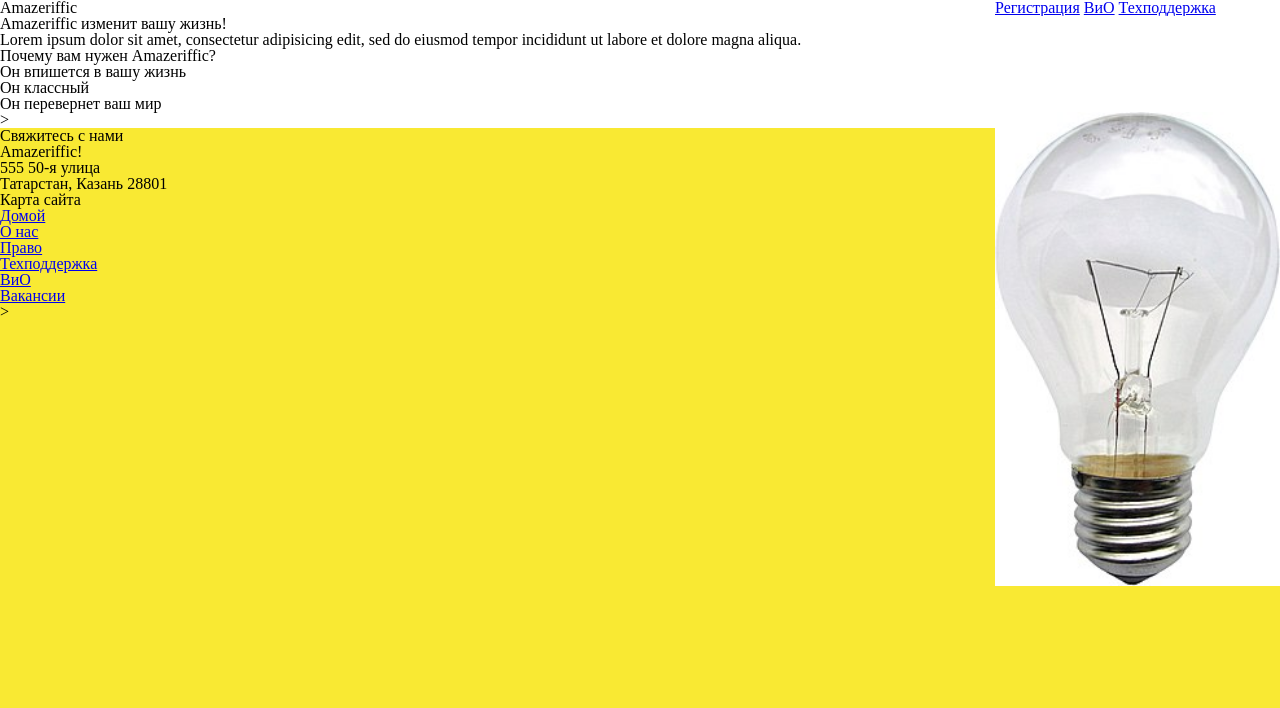
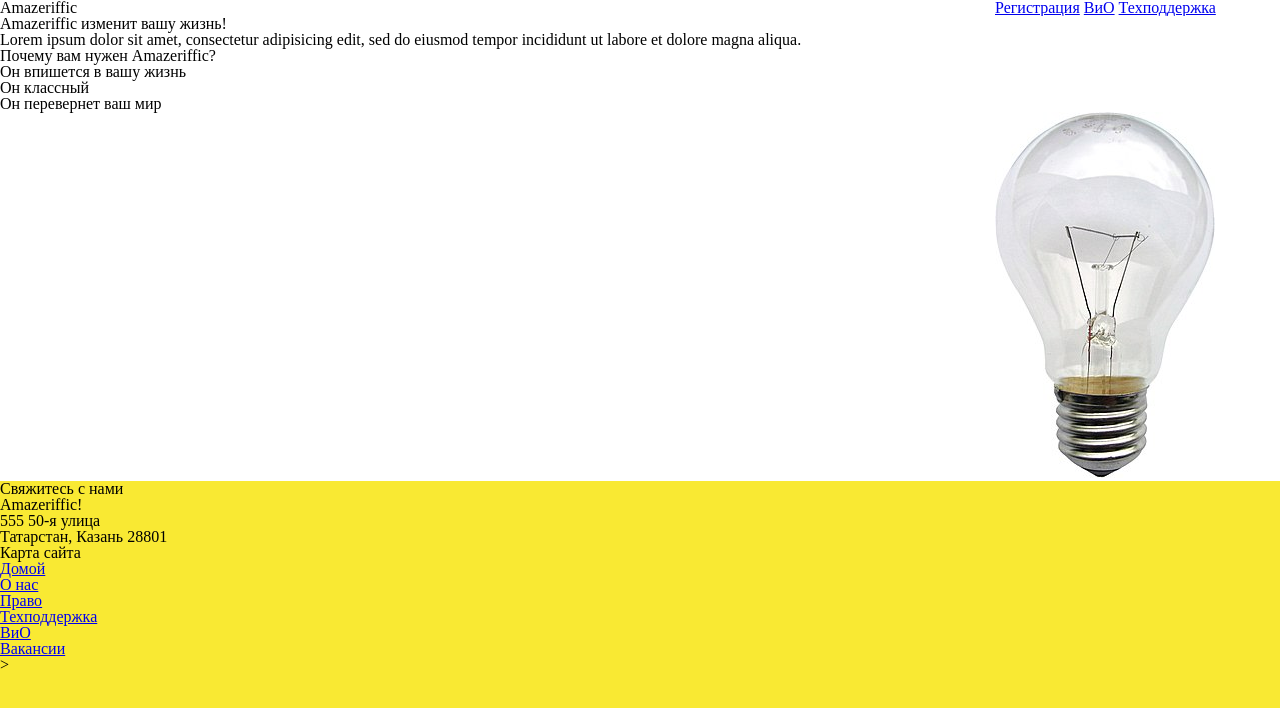
Before and after one commit to BorMP4312/amazef, a plain HTML site: page index.html in a window 1280 px wide. Drawn offline with Linux system fonts and the light colour scheme.

Commit message:
Add kolumn lightbuld

```diff
--- a/index.html
+++ b/index.html
@@ -30,7 +30,7 @@
 			</div>
 			<div class="image">
 				<img src="lightbulb.png" alt="Изображение лампочки">
-			</div>>
+			</div>
 		</div>
 	</main>
 	<footer>
--- a/style.css
+++ b/style.css
@@ -26,7 +26,15 @@ header nav {
 float: right;
 width: 285px;
 }
-main img {
-float: right;
-width: 285px;
+main {
+	background: white;
+	overflow: auto;
 }
+main .main_block {
+	float: left;
+	width: 570px;
+}
+main .image {
+	float: right;
+	width: 285px;
+}
```
